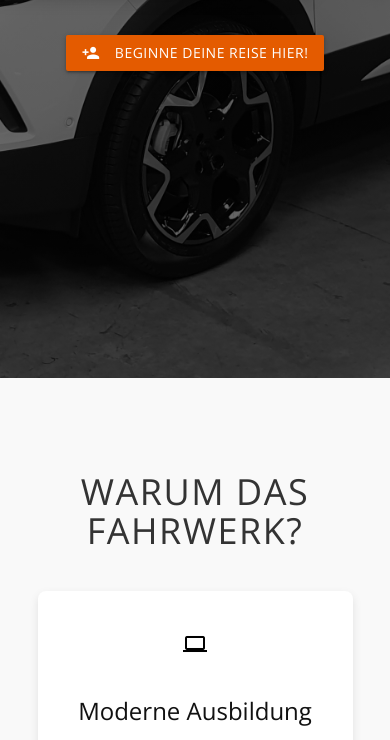
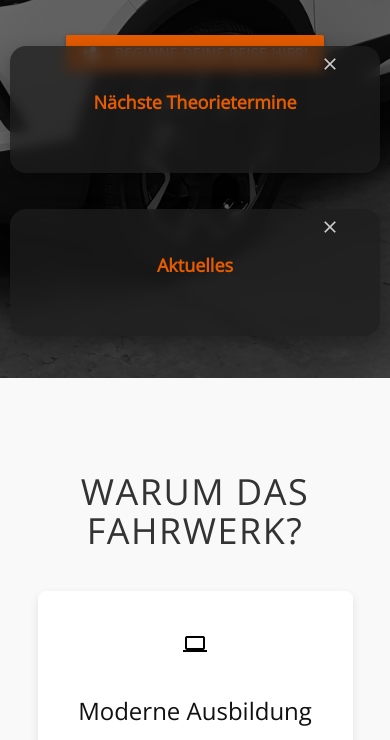
Before and after one commit to Jonah1722/FahrWerk-HTML-Produktiv, a website built with webpack: page overview.html in a window 390 px wide. Shown: the part 474-1214 px from the top of the page. Built offline with nearby package versions, Linux system fonts and the light colour scheme; no server answers.

Commit message:
CHANGE Mobile view

```diff
--- a/css/style.css
+++ b/css/style.css
@@ -305,20 +305,6 @@ body {
     opacity: 1;
   }
 }
-
-/* Optional: Responsive Popup */
-@media only screen and (max-width: 600px) {
-  #popup-message {
-    top: auto;
-    bottom: 20px;
-    right: 20px;
-    left: 20px;
-    max-width: none;
-    width: auto;
-  }
-}
-
-
 
 .features {
   padding: 60px 20px;
@@ -749,6 +735,51 @@ body {
     font-size: 18px;
     max-width: 90%;
   }
+
+  #popup-container {
+    position: fixed;
+    top: auto;
+    bottom: 20px;
+    right: 10px;
+    left: 10px;
+    width: auto;
+    max-width: none;
+    flex-direction: column;
+    gap: 15px;
+    align-items: center;
+    z-index: 9999;
+  }
+
+  #popup-message,
+  #popup-message-current {
+    width: 100%;
+    max-width: 100%;
+    padding: 16px;
+    font-size: 14px;
+  }
+
+  #popup-message .card-title,
+  #popup-message-current .card-title {
+    font-size: 18px;
+    text-align: center;
+  }
+
+  #popup-message .close-button-container,
+  #popup-message-current .close-button-container {
+    top: -8px;
+    right: -8px;
+  }
+
+  #popup-message .close-button-container .material-icons,
+  #popup-message-current .close-button-container .material-icons {
+    font-size: 20px;
+  }
+
+  #popup-message li,
+  #popup-message-current li {
+    font-size: 14px;
+    line-height: 1.4;
+  }
 }
 
 /*# sourceMappingURL=style.css.map */
```
